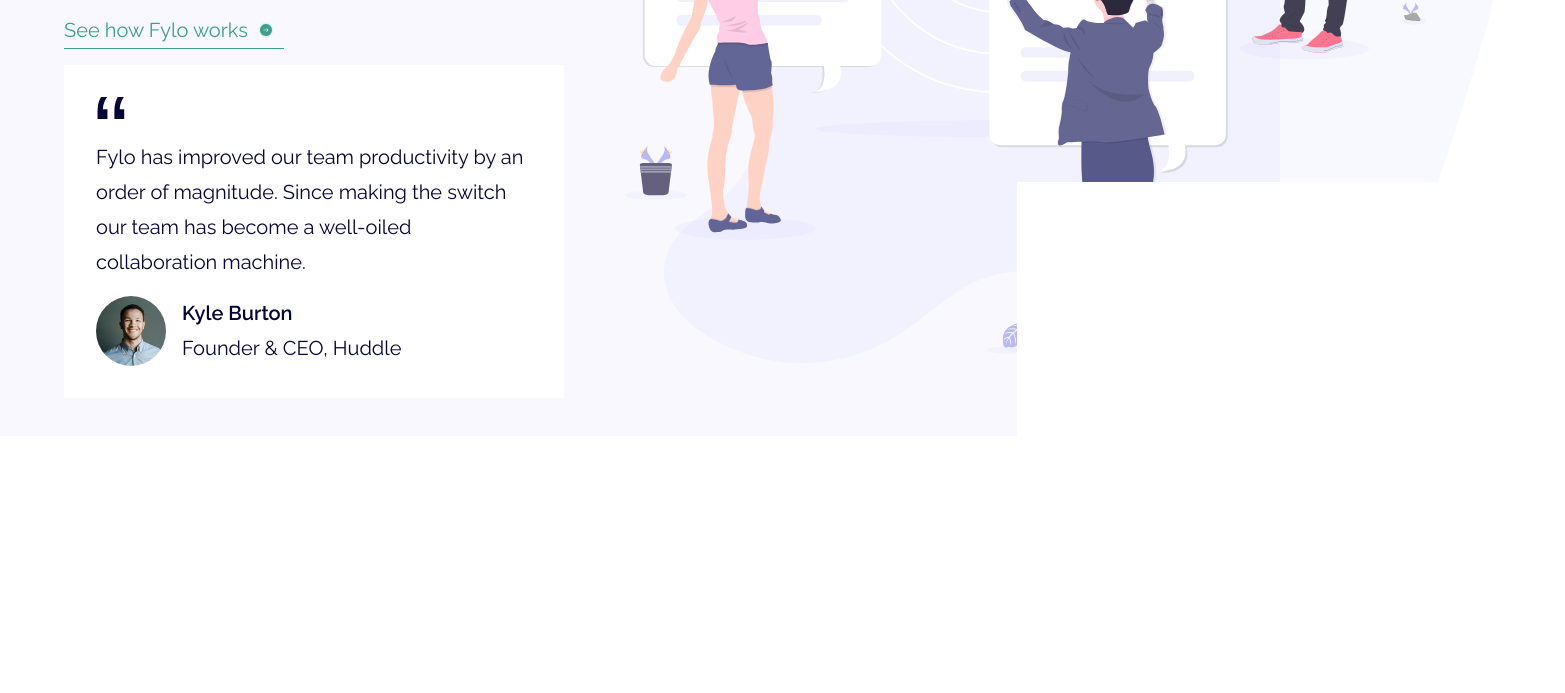
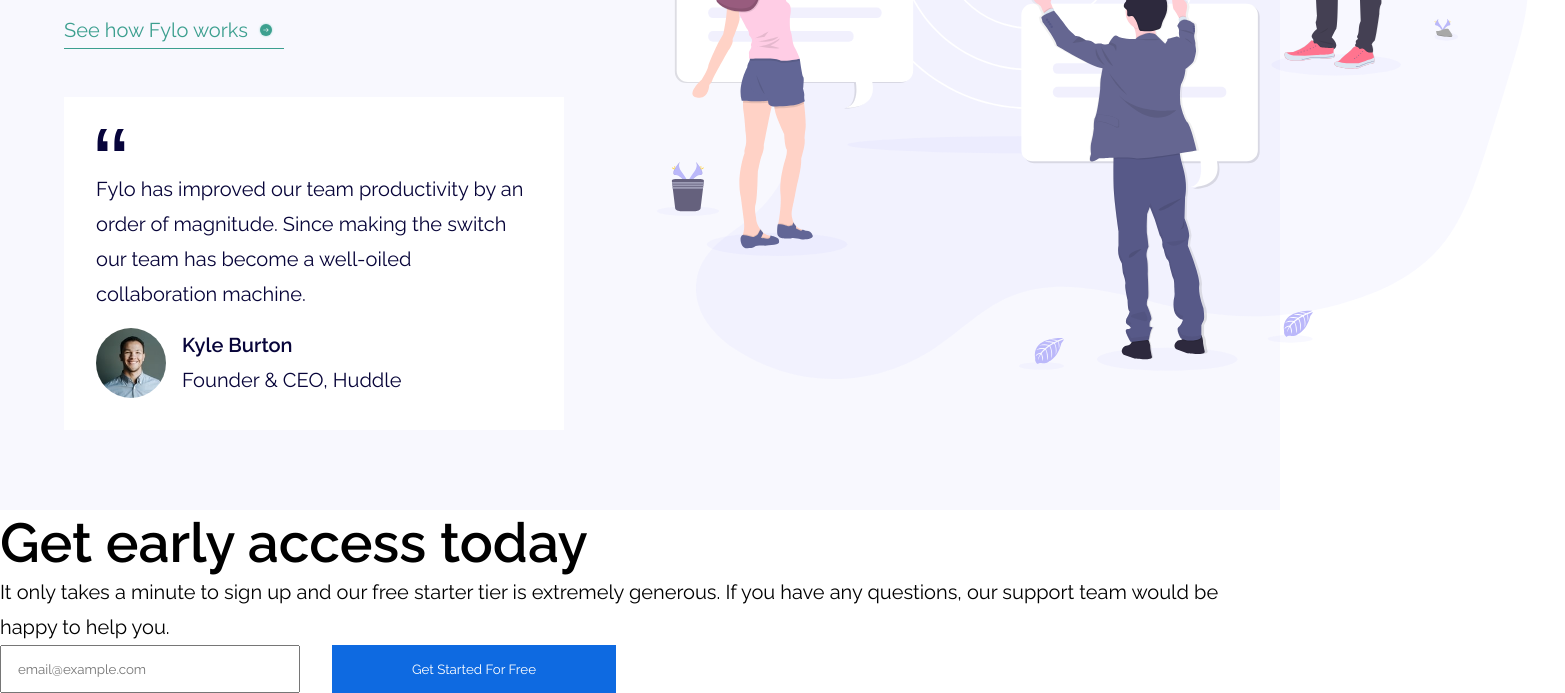
Before and after one commit to moqun06/Fylo, a plain HTML site: page design/index.html in a window 1280 px wide. Shown: the part 1343-2036 px from the top of the page, 1565 px wide, since content can reach past the window. Before the commit the page ends 1821 px from the top, so only its background shows below. Drawn offline with Linux system fonts and the light colour scheme.

Commit message:
third section on the way

```diff
--- a/design/index.css
+++ b/design/index.css
@@ -33,7 +33,7 @@ button{
     display: flex;
     align-items: center;
 
-    gap: 2rem;
+    gap: 4rem;
     padding: 5rem 4rem;
 }
 form{
@@ -60,6 +60,7 @@ p{
     background-position: center;
 }
 .box{
+    margin-top: 2rem;
     display: flex;
     flex-direction: column;
     gap: 1rem;
--- a/design/index.html
+++ b/design/index.html
@@ -93,7 +93,25 @@
         <div> <img src="/images/illustration-2.svg" alt="image" style="width: 900px;"></div>
 
     </section>
+    <!-- third section start -->
+    <section class="contain">
 
+    </section>
+<div>
+    <h1 class="font-size: 50px;">
+        Get early access today
+
+    </h1>
+    <p>
+        It only takes a minute to sign up and our free starter tier is extremely generous.
+        If you have any questions, our support team would be happy to help you.
+    </p>
+    <form>
+<input type="email" placeholder="email@example.com" style="width: 300px; padding: 0 16px;">
+<button> Get Started For Free</button>
+
+    </form>
+</div>
 </body>
 
 </html>
```
